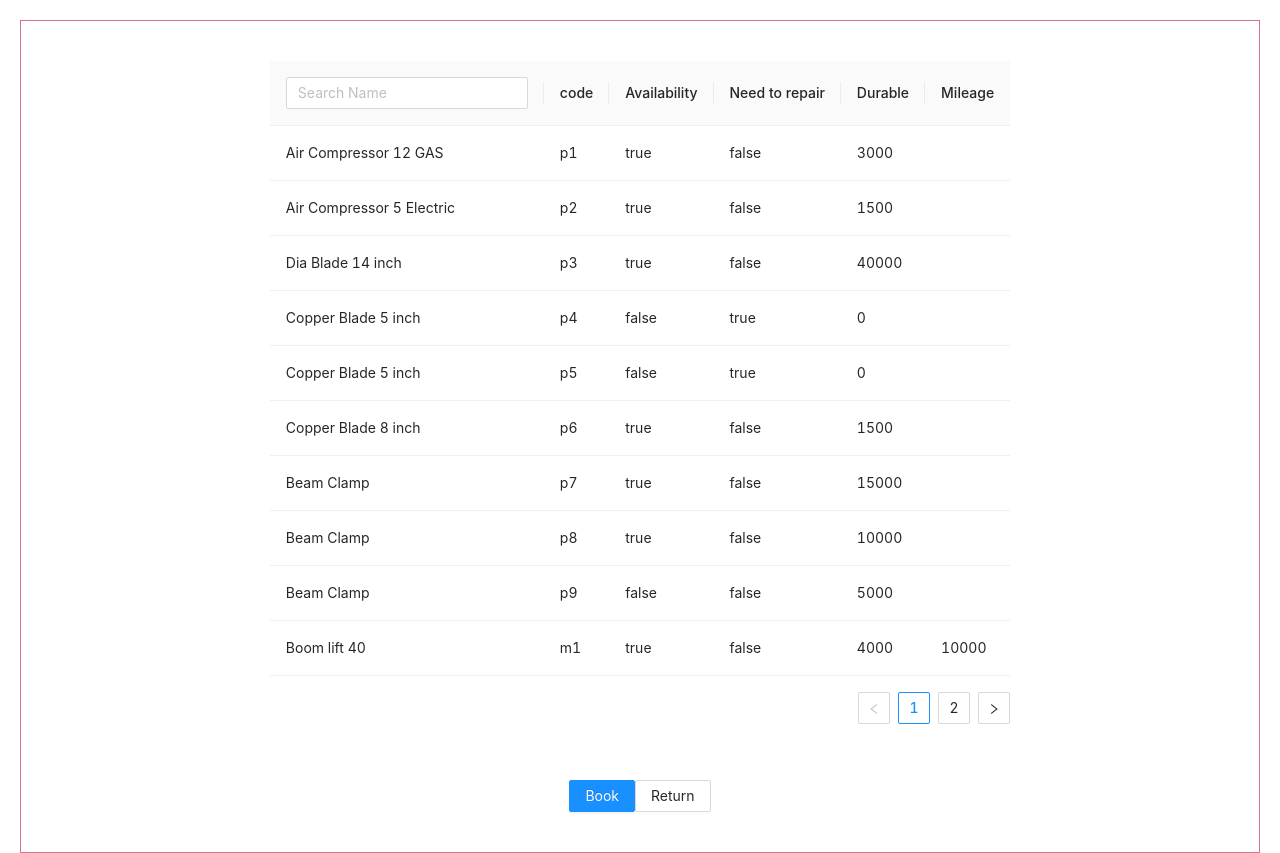
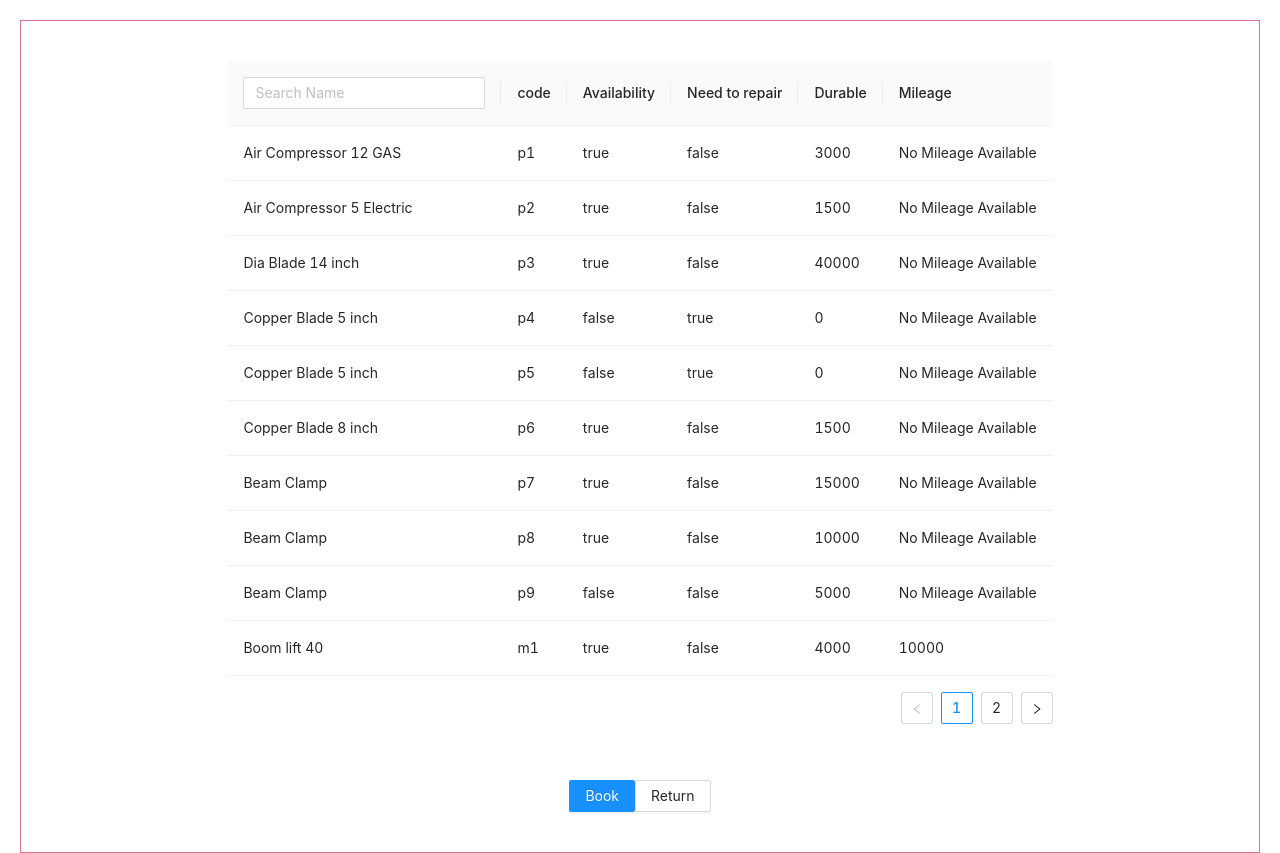
Before and after one commit to nickty/linerelectiontest, a React (Create React App) app: page / in a window 1280 px wide. Built offline with nearby package versions, Linux system fonts and the light colour scheme.

Commit message:
null validity added

```diff
--- a/src/Main.js
+++ b/src/Main.js
@@ -282,6 +282,7 @@ export default function Main() {
     {
       title: 'Mileage',
       dataIndex: 'mileage',
+      render: (mileage) => (mileage ? mileage : 'No Mileage Available'),
       key: 'mileage',
     },
   ];
```
